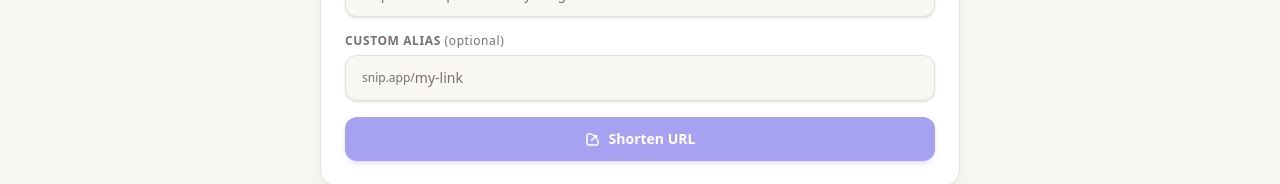
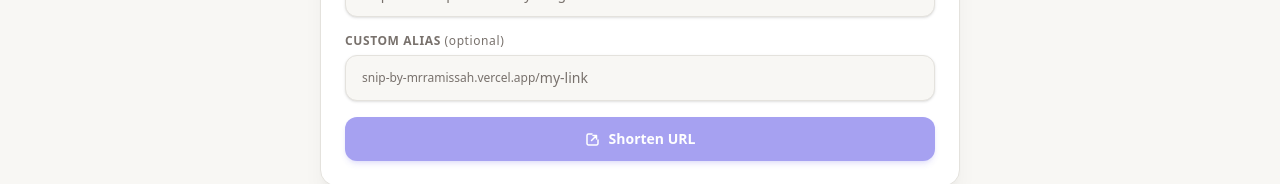
Before and after one commit to MrrAmissah/Link-Shortener, a Next.js app: page / in a window 1280 px wide. Shown: the part 397-581 px from the top of the page. Built offline with nearby package versions, Linux system fonts and the light colour scheme.

Commit message:
Update base URL to snip-by-mrramissah.vercel.app

```diff
--- a/app/page.tsx
+++ b/app/page.tsx
@@ -128,7 +128,7 @@ export default function Home() {
                 Custom alias <span className="normal-case font-normal text-fore-3">(optional)</span>
               </label>
               <div className="flex items-center rounded-xl border border-edge bg-canvas shadow-sm transition-all focus-within:border-indigo/60 focus-within:ring-2 focus-within:ring-indigo/15 focus-within:bg-panel hover:border-edge-hi">
-                <span className="shrink-0 pl-4 text-xs text-fore-3 select-none">snip.app/</span>
+                <span className="shrink-0 pl-4 text-xs text-fore-3 select-none">snip-by-mrramissah.vercel.app/</span>
                 <input
                   id="custom-slug"
                   type="text"
```
Also changed, not shown: 1 other file (tests, documents, lock files or other folders).
